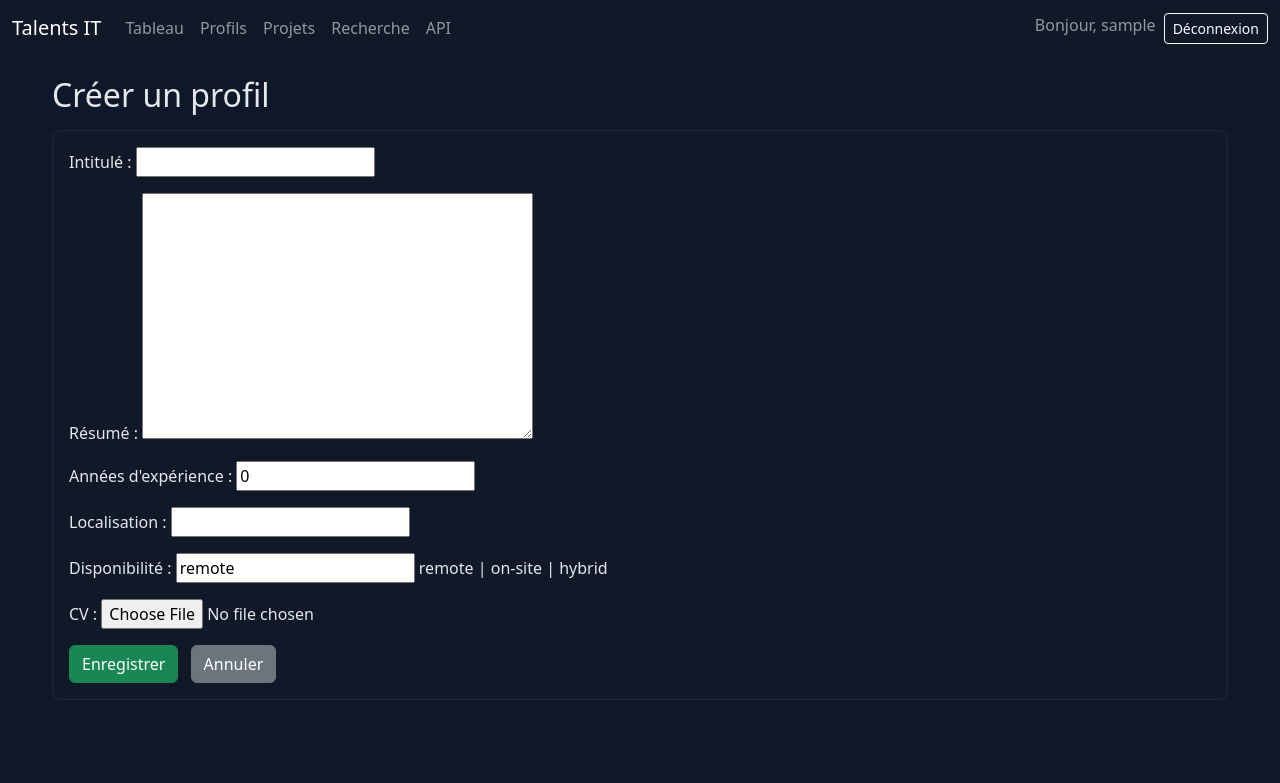
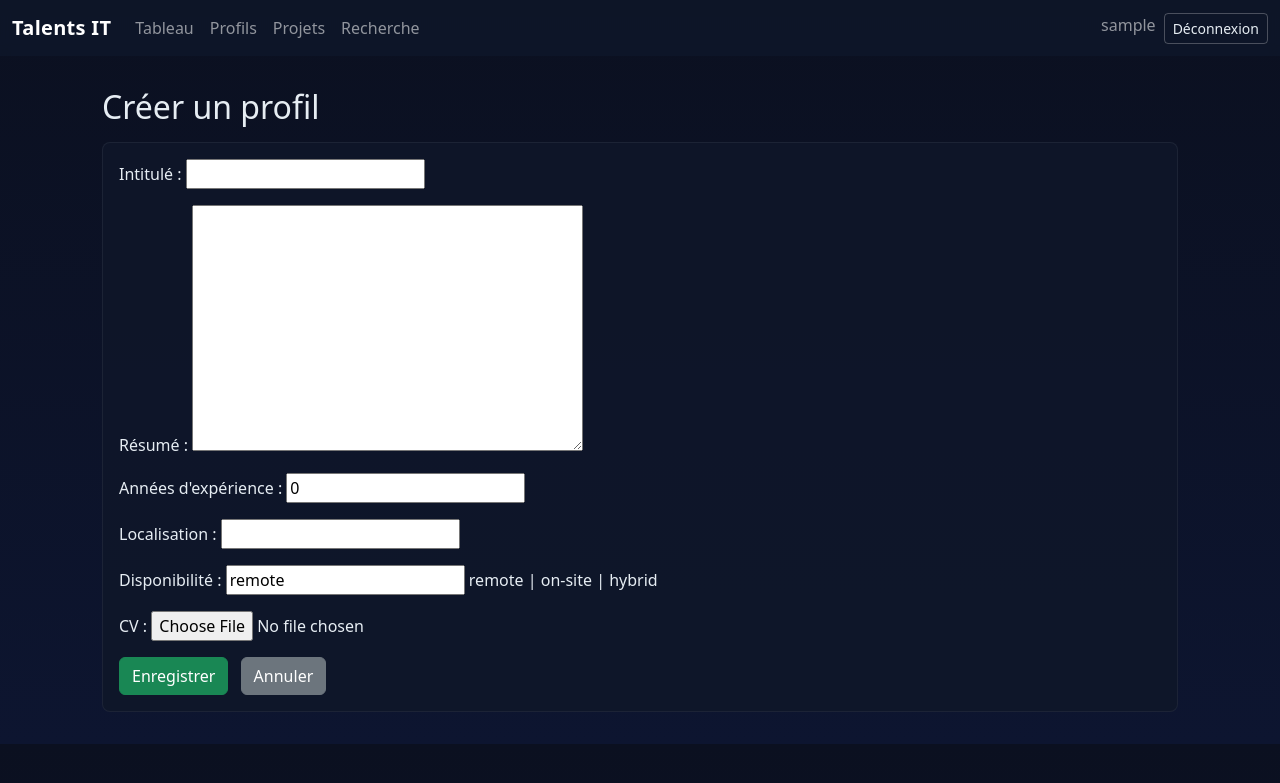
Before and after one commit to futurdevop-lgtm/ingenio, a Django app: page /app/profils/creer/ in a window 1280 px wide. Shown: the top 783 px of the page. Run offline with Django 5.2, Linux system fonts and the light colour scheme; the visitor is signed in with stand-in values (Sample User, id 1); parts of the project's set-up code (start-up, migrations or seed data) failed here and were passed over.

Commit message:
Refactor UI styling, remove API docs, and update authentication flow
Co-authored-by: denistchil <denistchil@gmail.com>

```diff
--- a/portal/views.py
+++ b/portal/views.py
@@ -12,7 +12,7 @@ from security.permissions import EstManagerOuAdmin
 
 def accueil_app(request):
     if not request.user.is_authenticated:
-        return redirect('portal:login')
+        return redirect('portal:inscription')
     return redirect('portal:tableau')
 
 
--- a/talent_platform/urls.py
+++ b/talent_platform/urls.py
@@ -16,15 +16,12 @@ Including another URLconf
 """
 from django.contrib import admin
 from django.urls import path, include
-from drf_spectacular.views import SpectacularAPIView, SpectacularSwaggerView
 from django.views.generic import RedirectView
 from django.conf import settings
 from django.conf.urls.static import static
 
 urlpatterns = [
     path('admin/', admin.site.urls),
-    path('api/schema/', SpectacularAPIView.as_view(), name='schema'),
-    path('api/docs/', SpectacularSwaggerView.as_view(url_name='schema'), name='docs'),
     path('', RedirectView.as_view(url='/app/', permanent=False)),
     path('app/', include(('portal.urls', 'portal'), namespace='portal')),
     path('api/comptes/', include(('accounts.urls', 'accounts'), namespace='accounts')),
--- a/templates/portal/base.html
+++ b/templates/portal/base.html
@@ -8,13 +8,20 @@
   <link href="https://cdn.jsdelivr.net/npm/bootstrap@5.3.3/dist/css/bootstrap.min.css" rel="stylesheet" integrity="sha384-QWTKZyjpPEjISv5WaRU9OFeRpok6YctnYmDr5pNlyT2bRjXh0JMhjY6hW+ALEwIH" crossorigin="anonymous">
   <link rel="stylesheet" href="{% static 'app.css' %}">
   <style>
-    body{background:#0f172a;color:#e5e7eb}
-    a{color:#38bdf8}
-    .navbar{background:#111827}
-    .container-main{max-width:1200px;margin:20px auto}
-    .card-bg{background:#111827;border:1px solid rgba(255,255,255,.06)}
-    .table{color:#e5e7eb}
+    :root{
+      --bg:#0b1020; --panel:#0f172a; --text:#e6edf3; --muted:#9fb3c8; --primary:#4f46e5; --primary-contrast:#ffffff;
+    }
+    body{background:linear-gradient(180deg,var(--bg),#0d1530);color:var(--text)}
+    .navbar{background:rgba(15,23,42,.85);backdrop-filter: blur(6px);}
+    .container-main{max-width:1100px;margin:32px auto}
+    .card-bg{background:rgba(15,23,42,.9);border:1px solid rgba(255,255,255,.06);border-radius:14px}
+    .table{color:var(--text)}
     .table thead{color:#cbd5e1}
+    .btn-primary{background:linear-gradient(90deg,var(--primary),#6366f1);border:0}
+    .btn-outline-light{border-color:rgba(255,255,255,.25);color:var(--text)}
+    .form-control,.form-select{background:#0f172a;border-color:rgba(255,255,255,.08);color:var(--text)}
+    .form-control:focus,.form-select:focus{border-color:#6366f1;box-shadow:0 0 0 .2rem rgba(99,102,241,.25)}
+    .navbar-brand{font-weight:800;letter-spacing:.3px}
   </style>
 </head>
 <body>
@@ -30,14 +37,14 @@
           <li class="nav-item"><a class="nav-link" href="/app/profils/">Profils</a></li>
           <li class="nav-item"><a class="nav-link" href="/app/projets/">Projets</a></li>
           <li class="nav-item"><a class="nav-link" href="/app/recherche/">Recherche</a></li>
-          <li class="nav-item"><a class="nav-link" href="/api/docs/">API</a></li>
         </ul>
         <ul class="navbar-nav">
           {% if request.user.is_authenticated %}
-            <li class="nav-item"><span class="navbar-text me-2">Bonjour, {{ request.user.username }}</span></li>
+            <li class="nav-item"><span class="navbar-text me-2">{{ request.user.username }}</span></li>
             <li class="nav-item"><a class="btn btn-outline-light btn-sm" href="/app/logout/">Déconnexion</a></li>
           {% else %}
             <li class="nav-item"><a class="btn btn-primary btn-sm" href="/app/login/">Connexion</a></li>
+            <li class="nav-item ms-2"><a class="btn btn-outline-light btn-sm" href="/app/inscription/">Inscription</a></li>
           {% endif %}
         </ul>
       </div>
```
